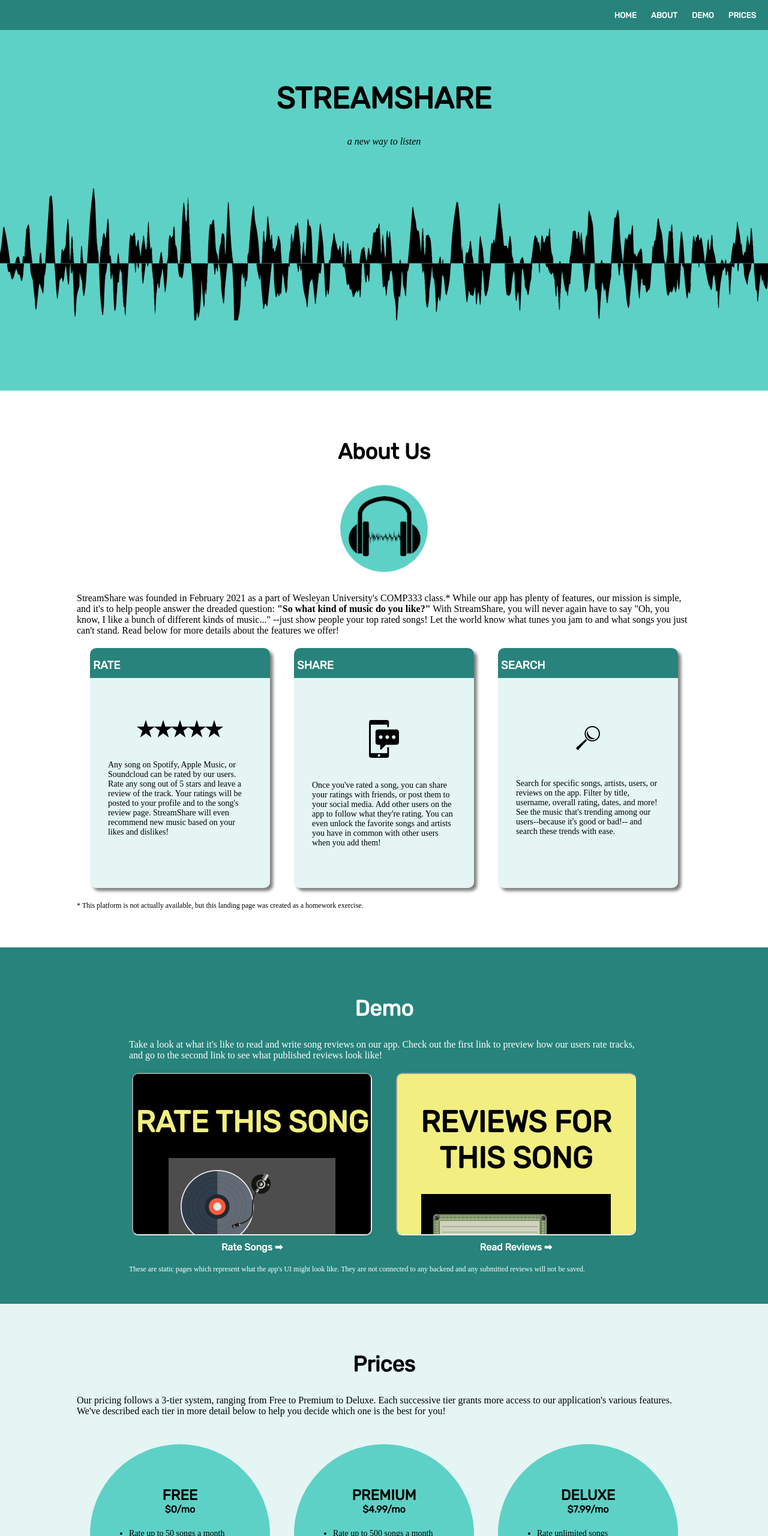
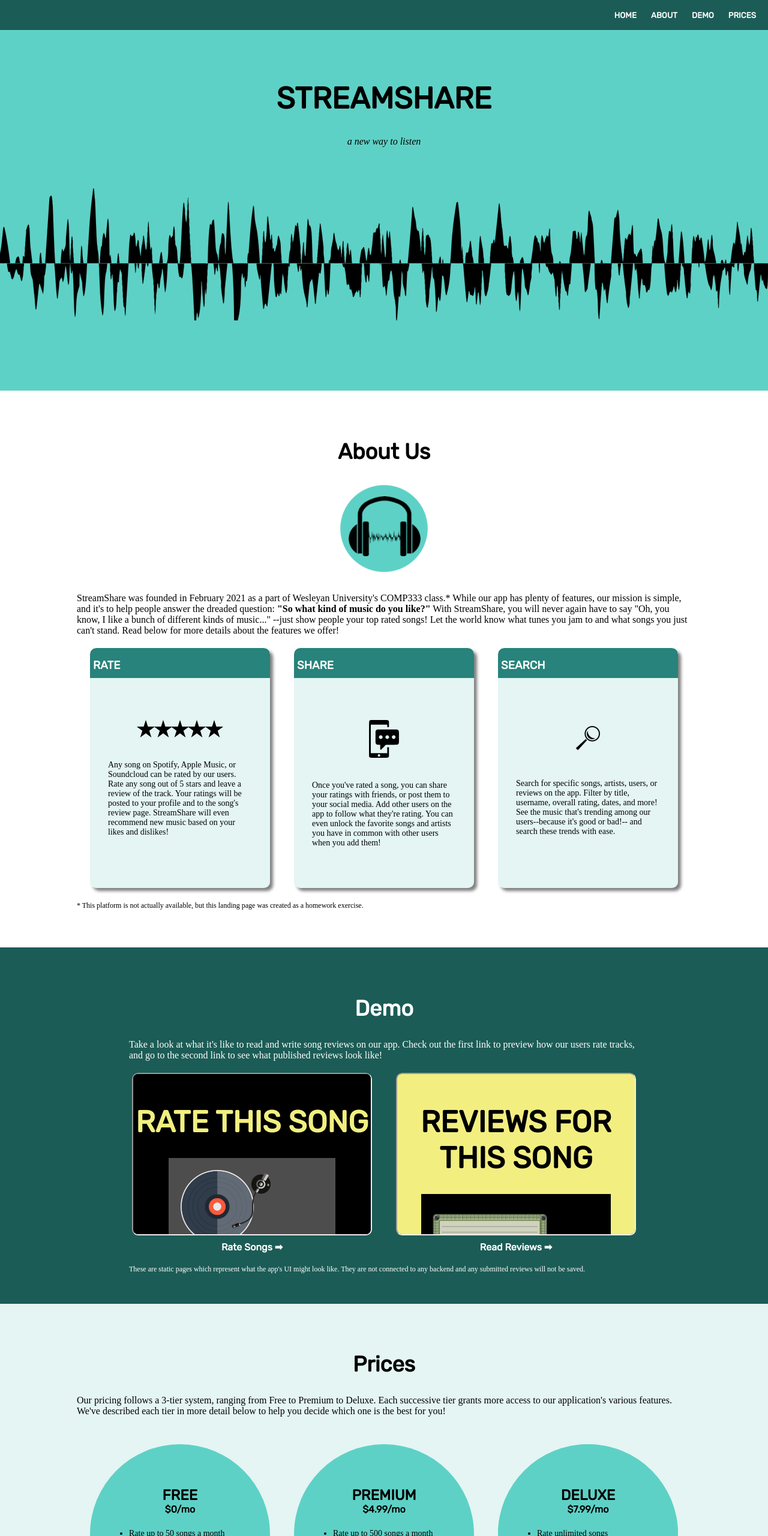
Before and after one commit to ammiewang/musicrater, a plain HTML site: page index.html in a window 1280 px wide. Shown: the top 2560 px of the page at 60% size. Drawn offline with Linux system fonts and the light colour scheme; files whose address does not match are found by name.

Commit message:
fixing accesibility: increased contrast

```diff
--- a/site.css
+++ b/site.css
@@ -29,15 +29,16 @@ a:hover {
  opacity: 0.6;
 }
 
-#mainLink:focus {
+/* #mainLink:focus {
   background-color: #1c5c56;
-}
+} */
 
 nav {
   position: fixed;
   top: 0;
   z-index: 1;
-  background-color: #27837B;
+  background-color: #1c5c56;
+  /* background-color: #27837B; */
   /* background-color: #41a39a; */
   height: 50px;
   display: inline-block;
@@ -253,7 +254,8 @@ ul.description {
 } */
 
 #demo {
-  background-color: #27837B;
+  background-color: #1c5c56;
+  /* background-color: #27837B; */
   /* background-color: #36857d; */
 }
 
```
